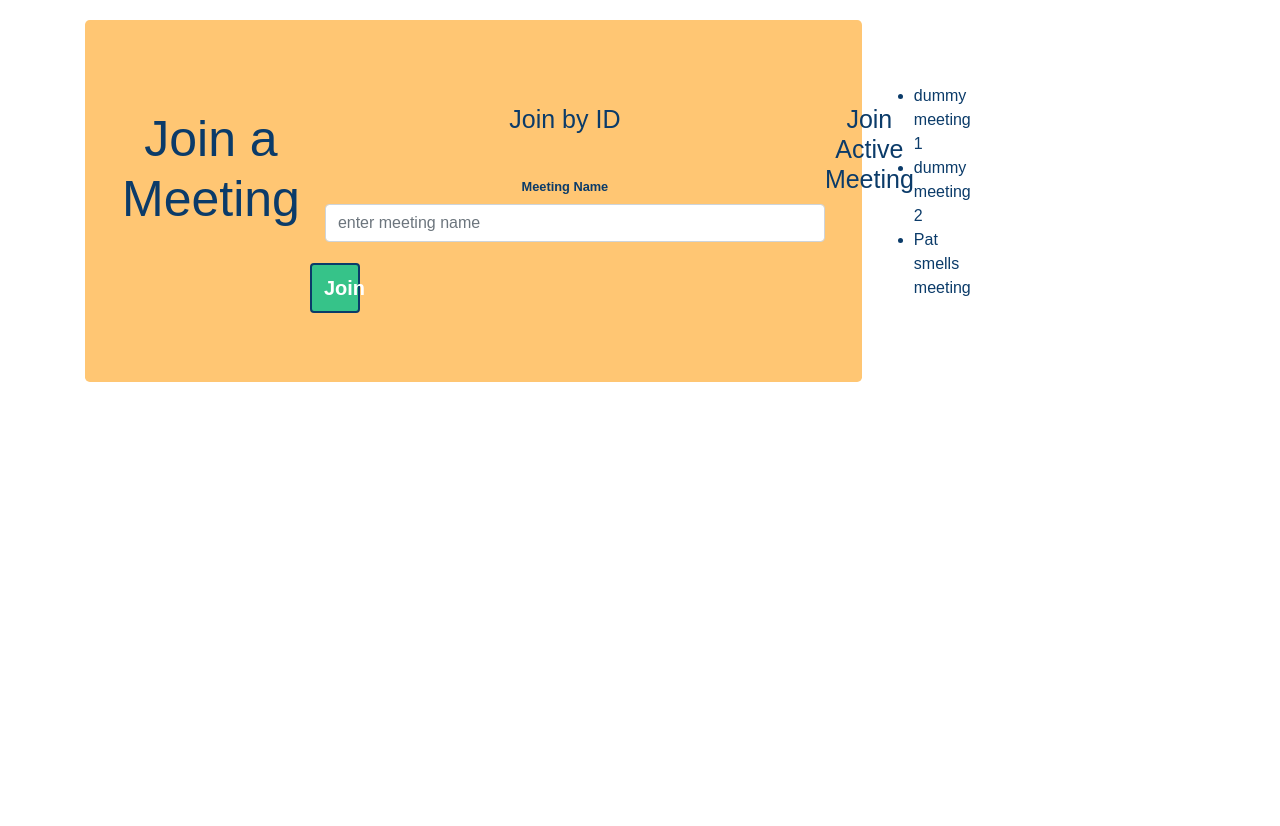
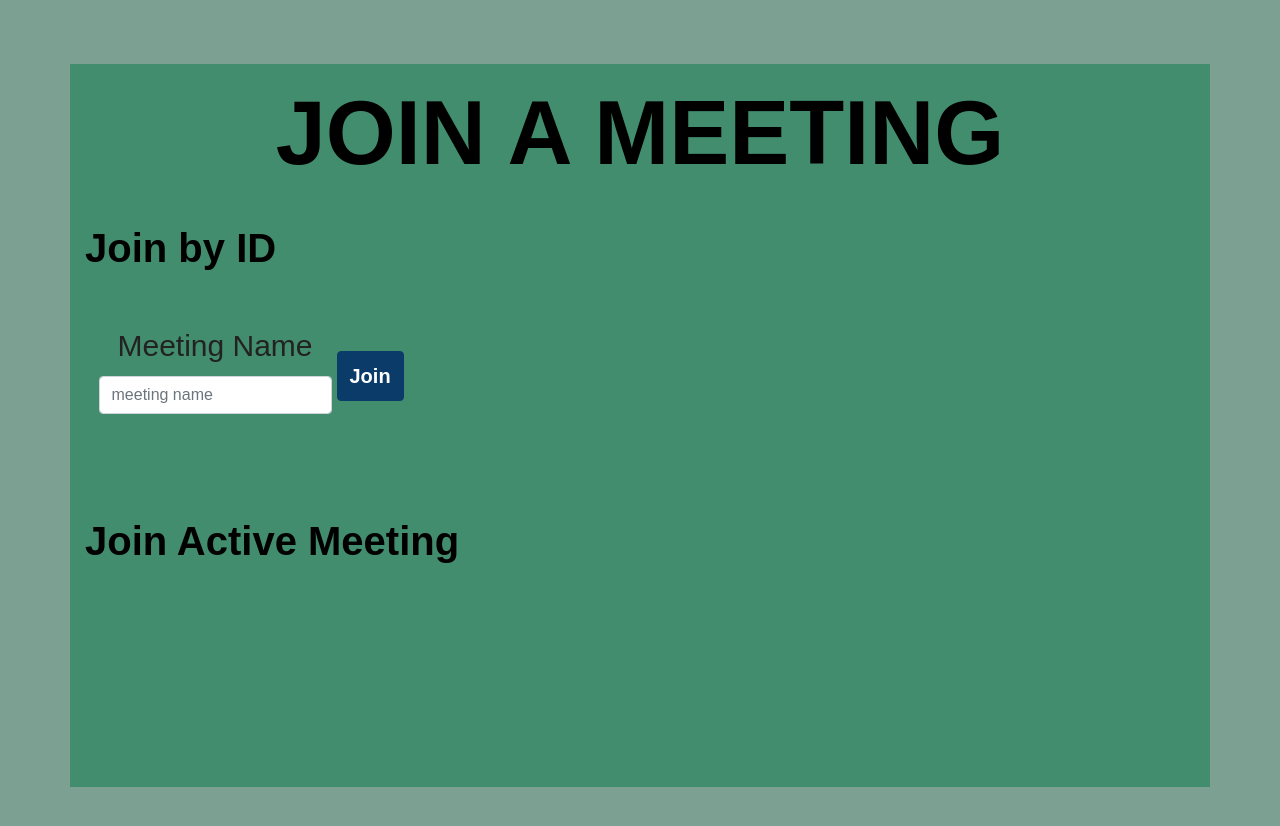
Before and after one commit to robsookim/encontro, a React (Create React App) app in the folder client/: page /join in a window 1280 px wide. Shown: the top 826 px of the page. Before the commit the page ends 800 px from the top, so only its background shows below. Built offline with nearby package versions, Linux system fonts and the light colour scheme.

Commit message:
join css basic styling

```diff
--- a/client/src/join.css
+++ b/client/src/join.css
@@ -1,57 +1,119 @@
+/* ************************************************************************************************************************ */
+/* all ******************************************************************************************************************** */
+/* ************************************************************************************************************************ */
+
+/* ------------------------------------------------------------ */
+
+/*  */
+
+/* ++++++++++++++++++++++++++++++++++++++++++++++++++++++++++++ */
+
+*{
+  box-sizing: border-box;
+  margin: 0;
+  padding: 0;
+  /* font-family: Arial, Helvetica, sans-serif; */
+}
+
 body{
-  background-color: white;
+  /* background-color: #0b3b69;  */
+  /* background-color: #ffc673;  */
+  background-color: #7CA091;
+  font-family: Cambria, Cochin, Georgia, Times, 'Times New Roman', serif;
+  color: black;
 }
-.jumbotron{
-  background-color: #ffc673;
-  width: 70%;
-  margin: 20px auto 10px auto;
-  height: 80%;
+
+/* ************************************************************************************************************************ */
+/*  ******************************************************************************************************************** */
+/* ************************************************************************************************************************ */
+
+/* ------------------------------------------------------------ */
+
+/*  */
+
+/* ++++++++++++++++++++++++++++++++++++++++++++++++++++++++++++ */
+
+/* h1{
+  font-size: 50px;
+  text-align: center; */
+  /* margin-top: 20px;
+  margin-bottom: 20px; */
+  /* color: #0b3b69; */
+/* } */
+
+.container{
+  /* background-color: #ffc673; */
+  /* background-color: #289065;  */
+  background-color: #438D6F;
+  width: 100%;
+  margin: 5% auto 5% auto;
+  height: 100%;
+  /* height: 800px; */
+  /* position: relative; */
+  /* display: flex; */
+  flex-direction: row;
+  flex-wrap: wrap;
+  justify-content: center;
+  align-items: center;
 }
-.container h1{
-  font-size: 50px;
-  text-align: center;
-  margin-top: 20px;
-  margin-bottom: 20px;
-  color: #0b3b69;
-}
+
+
 h1{
   text-align: center;
-  color: #0b3b69;
+  color: black;
+  font-weight: bolder;
+  font-size: 90px;
+  padding: 15px;
 }
-#meetingNameInput{
-  width: 500px;
-  margin-left: 20px;
+
+.meetingName{
+  width: 50%;
+  height: 200px;
+  background-color: #438D6F;
+  display: inline-block;
 }
+
 label{
-  font-weight: bold;
-  color: #0b3b69;
+  font-size: 30px;
 }
+
 form{
   text-align: center;
-  margin-top: 40px;
-  color: #0b3b69;
+  margin: 5% 10px 2% 5%;
 }
+
 button{
   width: 100px;
   text-align: center;
   margin-top: 30px;
 }
 .btn{
-  background-color: #36c389;
-  border: solid 2px #0b3b69;
+  background-color: #0b3b69;
+  width: auto;
+  border: solid 1px #0b3b69;
 }
 .btn:hover{
   background-color: #ff8566;
 }
+
 h2{
-  font-size: 25px;
-  text-align: center;
-  margin-top: 20px;
-  color: #0b3b69
+  font-size: 40px;
+  text-align: left;
+  color: black;
+  margin: 2% auto 2% auto;
+  font-weight: bold;
+  /* margin-left: 20px;  */
+  /* margin-top: 20px; */
 }
-li{
-  color: #0b3b69;
+
+.meetingActive{
+  width: 50%;
+  height: 200px;
+  background-color: #438D6F;
+  /* display: inline-block;  */
 }
-hr{
-  margin-top: 30px;
-}
+
+/* li{
+  margin-left: 30px;
+  font-size: 20px;
+} */
--- a/client/src/pages/join.js
+++ b/client/src/pages/join.js
@@ -7,36 +7,41 @@ import '../join.css';
 class Join extends Component {
     render() {
         return (
-            <div>
+
             <div className="container">
-                    <div className="jumbotron">
+
+                <h1>JOIN A MEETING</h1>
+
+                {/* <div className="jumbotron"> */}
+                    {/* <div className="row">
                         <h1>Join a Meeting</h1>
+                    </div> */}
+
+                <h2>Join by ID</h2>
+
+                <div className="row">
                     <div className="meetingName">
-                            <h2>Join by ID</h2>
+                        {/* <h2>Join by ID</h2> */}
                             <form>
                                 <div className="form-group">
                                     <label for="meetingNameInput">Meeting Name</label>
-                                        <input type="name" className="form-control" id="meetingNameInput" placeholder="enter meeting name"/>
+                                    <input type="name" className="form-control" id="meetingNameInput" placeholder="meeting name"/>
                                 </div>
                                 <button type="submit" className="btn btn-primary">Join</button>
                             </form>
                     </div>
-
-                        <hr></hr>
+                </div>
 
                 <h2>Join Active Meeting</h2>
+
+                <div className="row">
                     <div className="meetingActive">
                         <ul>
-                                <li>dummy meeting 1</li>
-                                <li>dummy meeting 2</li>
-                                <li>Pat smells meeting</li>
+                            {/* <li>meeting</li> */}
                         </ul>
                     </div>
                 </div>
             </div>
-            </div>
-
-
       );
     }
   }
```
Lines whose indentation alone changed are shown as unchanged.
